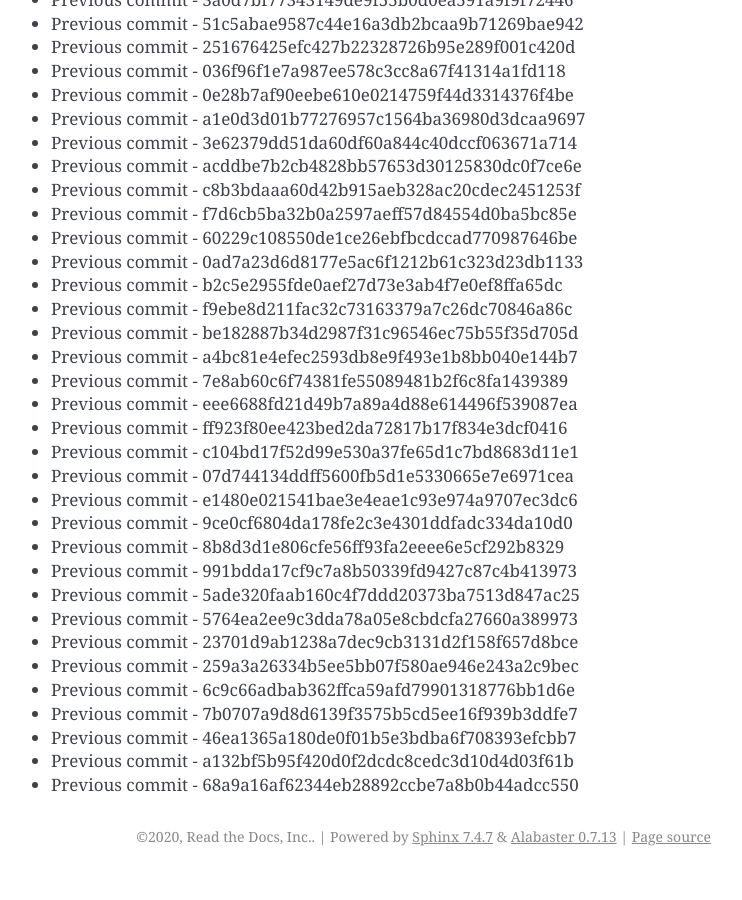
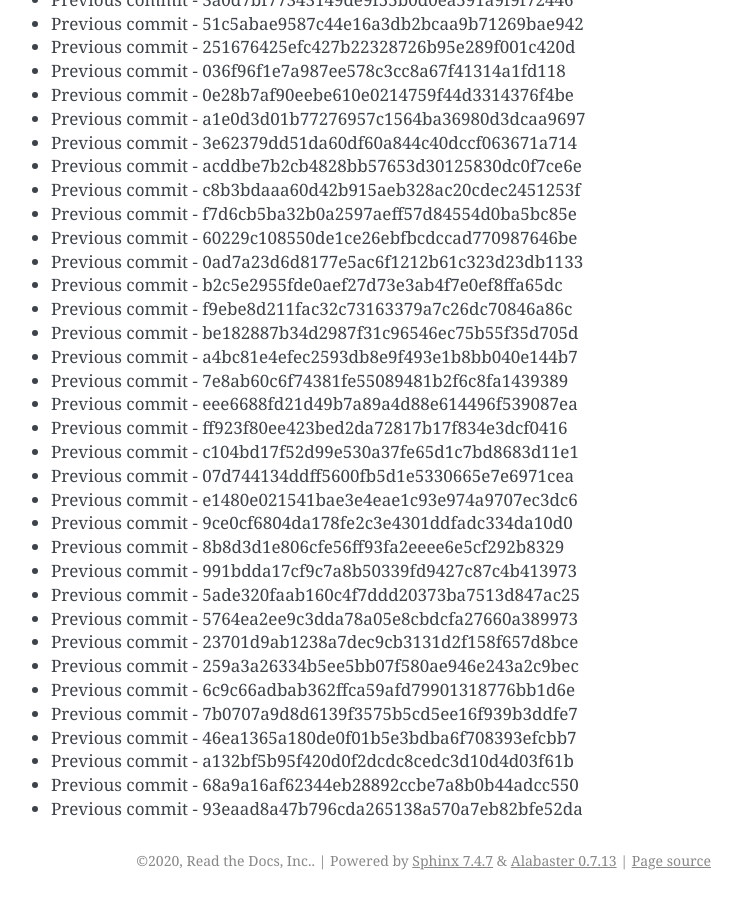
Before and after one commit to readthedocs/rtd-git-stresstest, a Sphinx documentation site: the page built from docs/updates.rst, in a window 1280 px wide and 900 px high, scrolled down 46893 px. Shown: the whole window, without its empty margins (399-1141 px from the left). Built offline with Sphinx 7.4.7, drawn with Linux system fonts in a browser that asks for light colours; before the commit the page ends 47769 px from its top, so only the background shows below that.

Commit message:
Generating commit from previous: 93eaad8a47b796cda265138a570a7eb82bfe52da

```diff
--- a/docs/updates.rst
+++ b/docs/updates.rst
@@ -2002,3 +2002,4 @@ It can be tested for any performance characteristics.
 * Previous commit - 46ea1365a180de0f01b5e3bdba6f708393efcbb7
 * Previous commit - a132bf5b95f420d0f2dcdc8cedc3d10d4d03f61b
 * Previous commit - 68a9a16af62344eb28892ccbe7a8b0b44adcc550
+* Previous commit - 93eaad8a47b796cda265138a570a7eb82bfe52da
```
